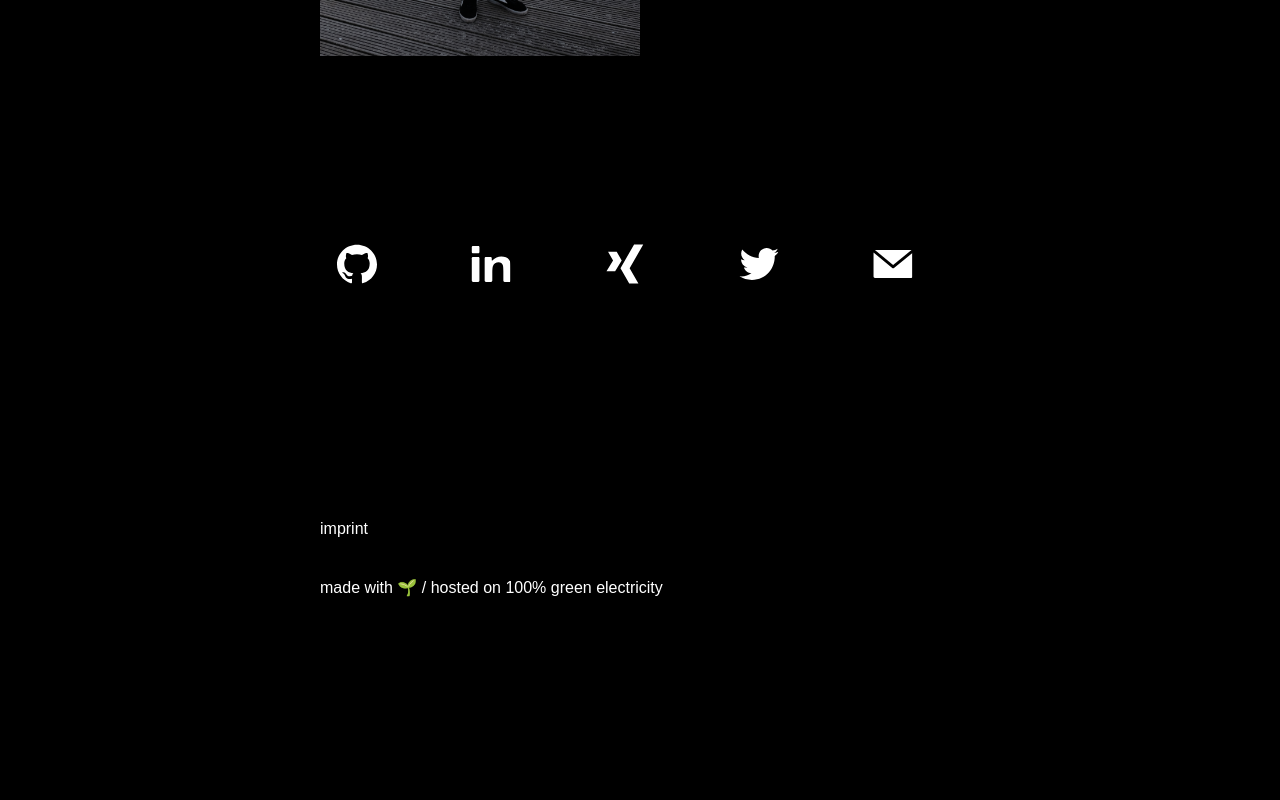
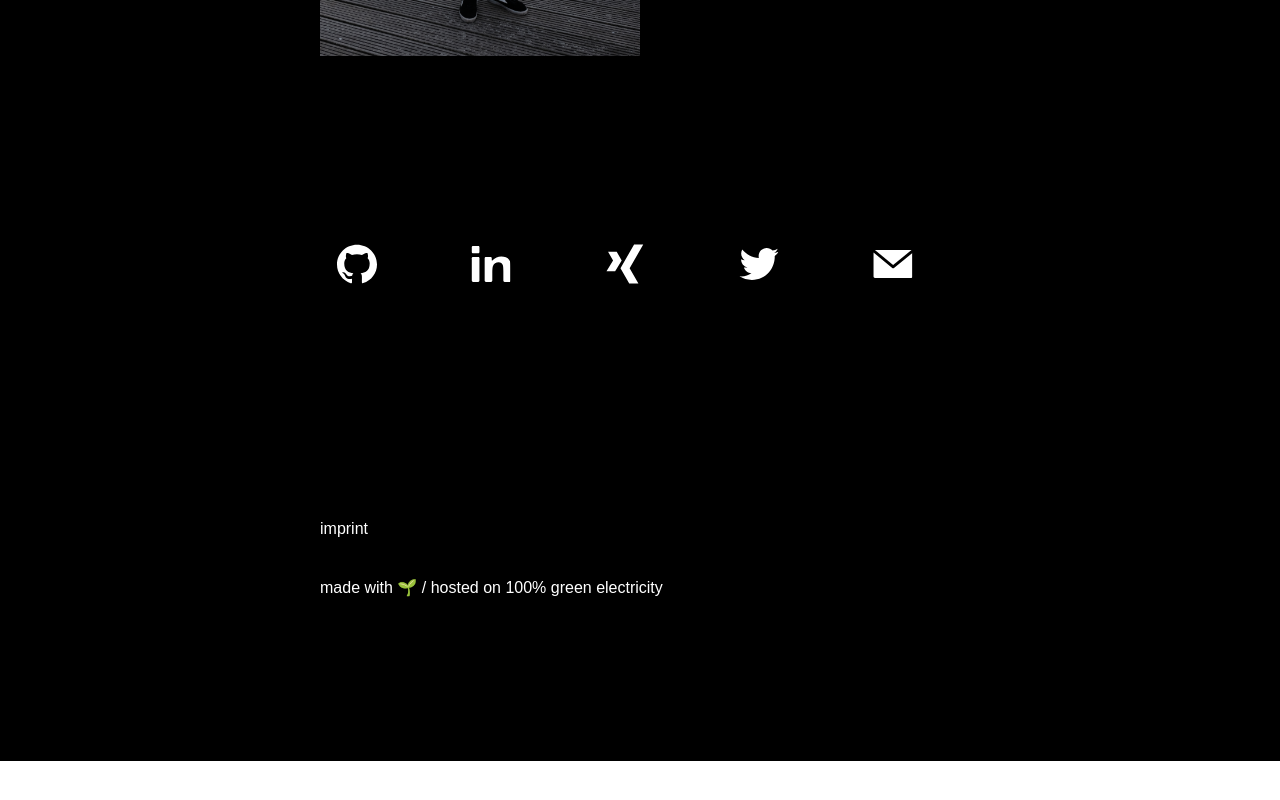
Before and after one commit to samsour/www, a Vue app: page / in a window 1280 px wide. Shown: the part 2118-2918 px from the top of the page. After the commit the page ends 2879 px from the top, so only its background shows below. Built offline with nearby package versions, Linux system fonts and the light colour scheme.

Commit message:
fix(footer): add content min-height and remove max-height

```diff
--- a/src/components/Footer.vue
+++ b/src/components/Footer.vue
@@ -1,6 +1,6 @@
 <template>
   <footer :class="{ 'is-active': isActive }">
-    <div class="row">
+    <div class="content row">
       <button type="button" @click="isActive = !isActive">
         {{ isActive ? close : imprint }}
       </button>
@@ -43,9 +43,7 @@ defineProps({
 footer {
   background-color: var(--color-primary);
   position: relative;
-  padding: var(--content-spacing-y) var(--content-spacing-x--large)
-    calc(var(--content-spacing-y) * 2);
-  max-height: 400px;
+  padding: var(--content-spacing-y) var(--content-spacing-x--large);
 }
 
 footer::before {
@@ -63,6 +61,10 @@ footer::before {
 
 footer.is-active::before {
   height: 100%;
+}
+
+.content {
+  min-height: 140px;
 }
 
 .row {
```
